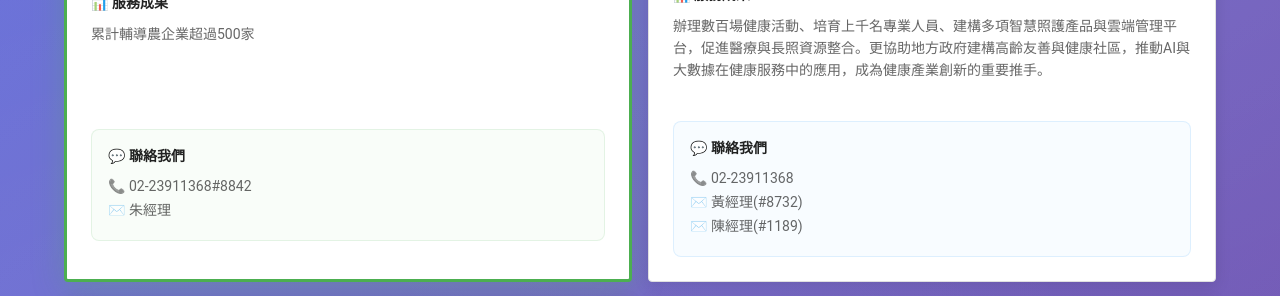
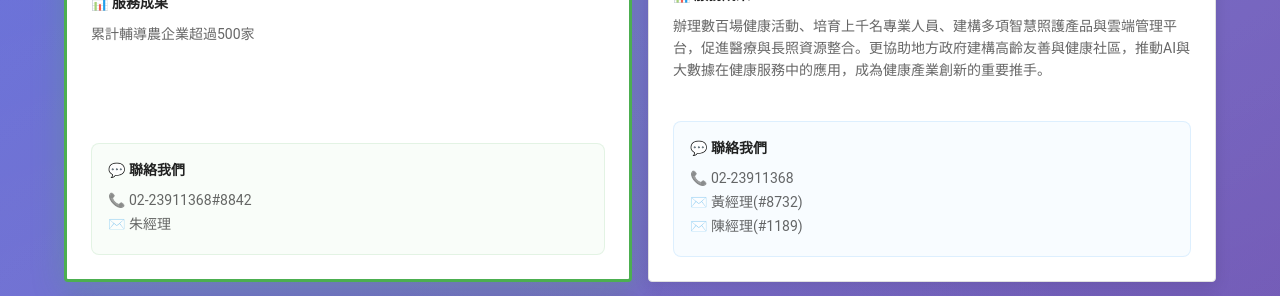
Before and after one commit to lpscsd1723-dot/csd-copt-proj, a React (Create React App) app: page / in a window 1280 px wide. Shown: the part 5780-6076 px from the top of the page. Built offline with nearby package versions, Linux system fonts and the light colour scheme; grey boxes are pictures that could not be loaded.

Commit message:
Add margin-top to ServiceCard in EnhancedServicesSection for improved layout consistency

```diff
--- a/src/components/EnhancedServicesSection.tsx
+++ b/src/components/EnhancedServicesSection.tsx
@@ -298,6 +298,7 @@ const ServiceCard: React.FC<ServiceCardProps> = ({
             bgcolor: `${color}08`,
             borderRadius: 2,
             border: `1px solid ${color}20`,
+            mt: 'auto',
           }}>
             <Typography variant="subtitle2" sx={{ fontWeight: 600, mb: 1, color: 'text.primary' }}>
               💬 {t('homepage.ui.contact-us', '聯絡我們')}
```
